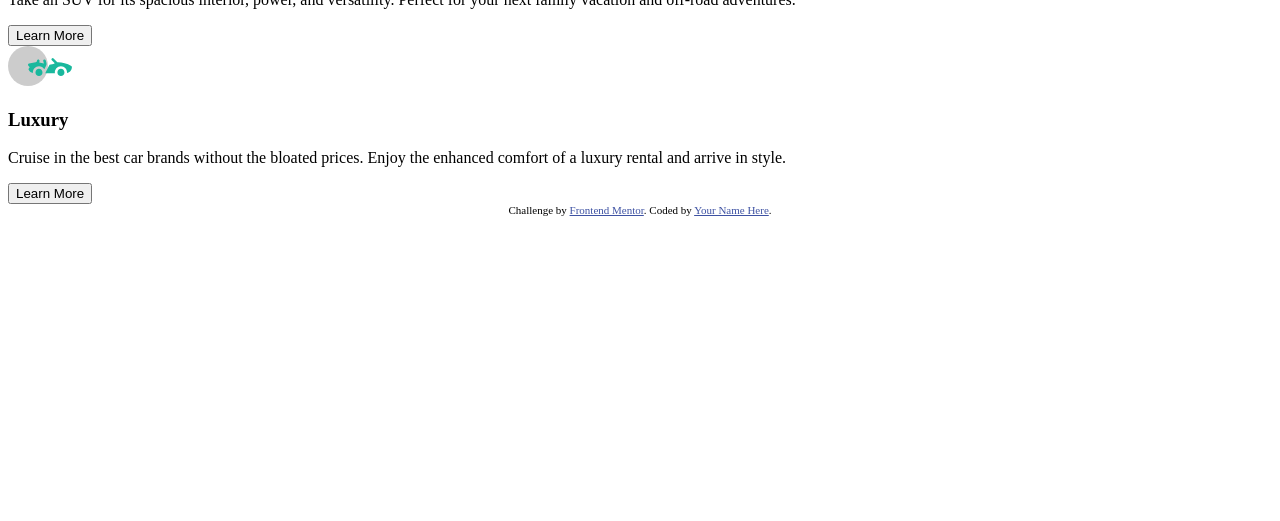
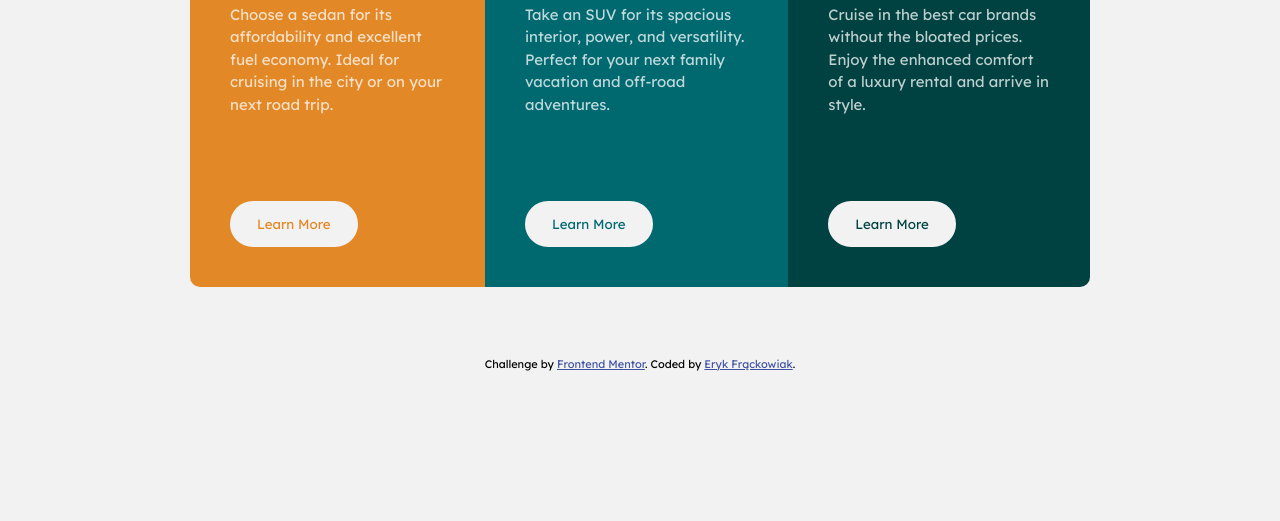
Before and after one commit to fryca9/3-column-preview-card-component--fm, a plain HTML site: page index.html in a window 1280 px wide. Shown: the part 279-800 px from the top of the page. Drawn offline with Linux system fonts and the light colour scheme.

Commit message:
finished css

```diff
--- a/index.html
+++ b/index.html
@@ -11,26 +11,16 @@
       sizes="32x32"
       href="./images/favicon-32x32.png"
     />
+    <link rel="stylesheet" href="style.css" />
 
     <title>Frontend Mentor | 3-column preview card component</title>
-
-    <!-- Feel free to remove these styles or customise in your own stylesheet 👍 -->
-    <style>
-      .attribution {
-        font-size: 11px;
-        text-align: center;
-      }
-      .attribution a {
-        color: hsl(228, 45%, 44%);
-      }
-    </style>
   </head>
   <body>
     <main class="component">
       <section class="car__card sedans">
         <img src="./images/icon-sedans.svg" alt="" />
         <h3 class="car__title">Sedans</h3>
-        <p class="car__desc">
+        <p class="car__descr">
           Choose a sedan for its affordability and excellent fuel economy. Ideal
           for cruising in the city or on your next road trip.
         </p>
@@ -39,7 +29,7 @@
       <section class="car__card suvs">
         <img src="./images/icon-suvs.svg" alt="" />
         <h3 class="car__title">SUVs</h3>
-        <p class="car__desc">
+        <p class="car__descr">
           Take an SUV for its spacious interior, power, and versatility. Perfect
           for your next family vacation and off-road adventures.
         </p>
@@ -48,7 +38,7 @@
       <section class="car__card luxury">
         <img src="./images/icon-luxury.svg" alt="" />
         <h3 class="car__title">Luxury</h3>
-        <p class="car__desc">
+        <p class="car__descr">
           Cruise in the best car brands without the bloated prices. Enjoy the
           enhanced comfort of a luxury rental and arrive in style.
         </p>
@@ -59,7 +49,7 @@
       Challenge by
       <a href="https://www.frontendmentor.io?ref=challenge" target="_blank"
         >Frontend Mentor</a
-      >. Coded by <a href="#">Your Name Here</a>.
+      >. Coded by <a href="https://github.com/fryca9">Eryk Frąckowiak</a>.
     </footer>
   </body>
 </html>
--- /dev/null
+++ b/style.css
@@ -0,0 +1,130 @@
+@import url("https://fonts.googleapis.com/css2?family=Big+Shoulders+Display:wght@700&family=Lexend+Deca&display=swap");
+
+:root {
+  --text-descr: hsla(0, 0%, 100%, 0.75);
+  --text-rest: hsl(0, 0%, 95%);
+
+  --sedans: hsl(31, 77%, 52%);
+  --suvs: hsl(184, 100%, 22%);
+  --luxury: hsl(179, 100%, 13%);
+}
+
+html {
+  font-family: "Lexend Deca", sans-serif;
+  font-size: 15px;
+  background-color: var(--text-rest);
+}
+
+body {
+  height: 100svh;
+  margin: 0;
+  display: flex;
+  flex-direction: column;
+  align-items: center;
+  justify-content: center;
+  gap: 70px;
+}
+
+.component {
+  --component-width: 900px;
+
+  margin-top: 40px;
+  display: flex;
+  align-items: center;
+  justify-content: center;
+  max-width: var(--component-width);
+}
+
+.car__card {
+  padding: 40px;
+  max-width: calc(var(--component-width) / 3);
+}
+
+.car__card .car__title {
+  font-family: "Big Shoulders Display", sans-serif;
+  text-transform: uppercase;
+  color: var(--text-rest);
+  font-size: 2.2rem;
+  margin: 20px 0;
+}
+
+.car__card .car__descr {
+  color: var(--text-descr);
+  line-height: 1.5rem;
+}
+
+.car__card .car__more {
+  margin-top: 70px;
+  padding: 13px 25px;
+  background-color: var(--text-rest);
+  border-radius: 100vh;
+  font-family: "Lexend Deca", sans-serif;
+  border: 2px solid var(--text-rest);
+}
+
+.car__card .car__more:hover {
+  cursor: pointer;
+  background-color: transparent;
+  color: var(--text-rest);
+  transition: all 0.2s linear;
+}
+
+.car__card.sedans {
+  background-color: var(--sedans);
+  border-radius: 10px 0 0 10px;
+}
+
+.sedans .car__more {
+  color: var(--sedans);
+}
+
+.car__card.suvs {
+  background-color: var(--suvs);
+}
+
+.suvs .car__more {
+  color: var(--suvs);
+}
+
+.car__card.luxury {
+  background-color: var(--luxury);
+  border-radius: 0 10px 10px 0;
+}
+
+.luxury .car__more {
+  color: var(--luxury);
+}
+
+.attribution {
+  font-size: 11px;
+  text-align: center;
+  margin-bottom: 70px;
+}
+.attribution a {
+  color: hsl(228, 45%, 44%);
+}
+
+@media (max-width: 950px) {
+  body {
+    height: auto;
+  }
+
+  .component {
+    flex-direction: column;
+    margin-inline: 20px;
+  }
+
+  .car__card.sedans {
+    border-radius: 10px 10px 0 0;
+  }
+
+  .car__card.luxury {
+    border-radius: 0 0 10px 10px;
+  }
+
+  .car__card .car__more {
+    margin-top: 20px;
+  }
+}
+
+/* TODO: clean the code */
```
